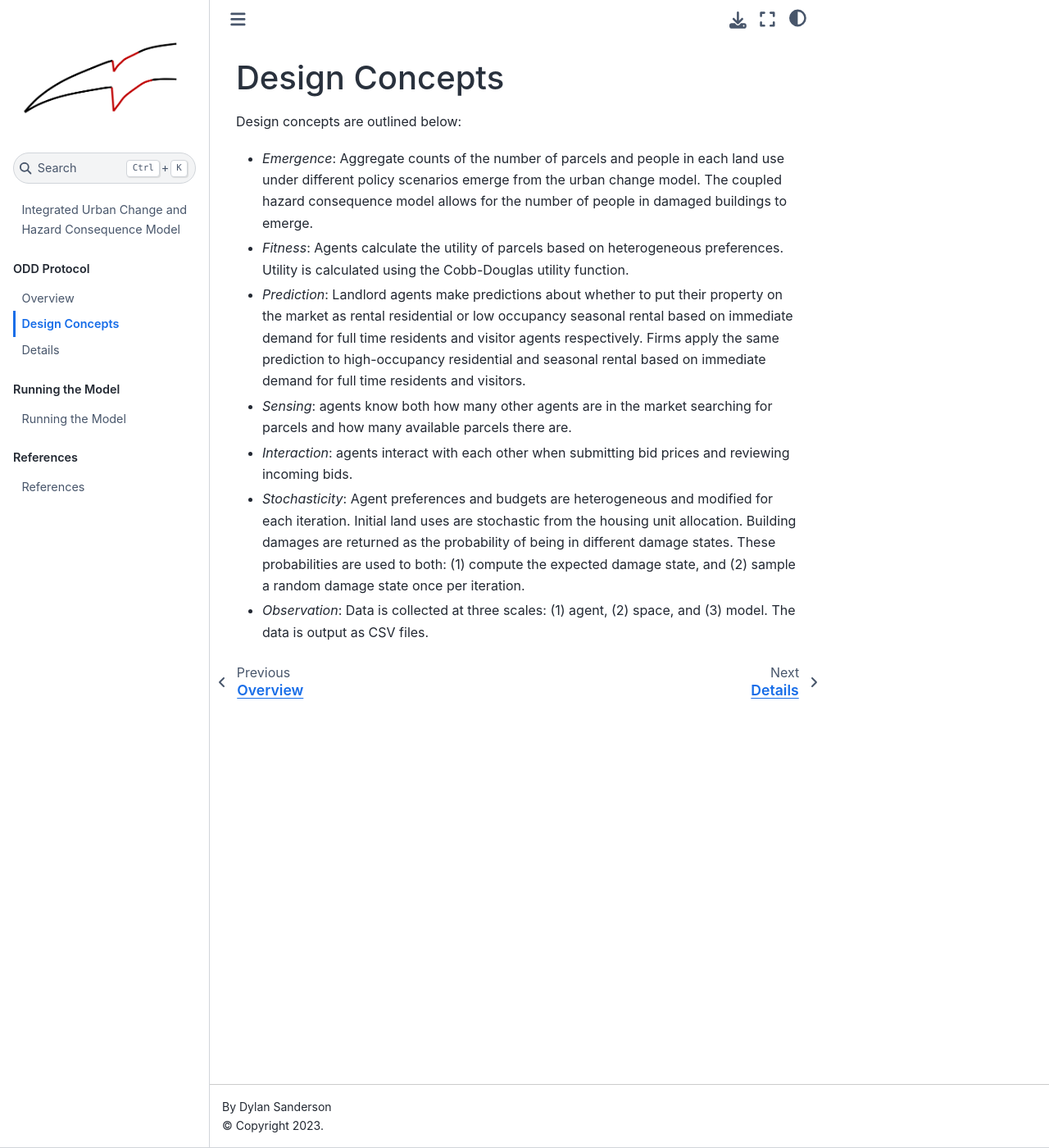
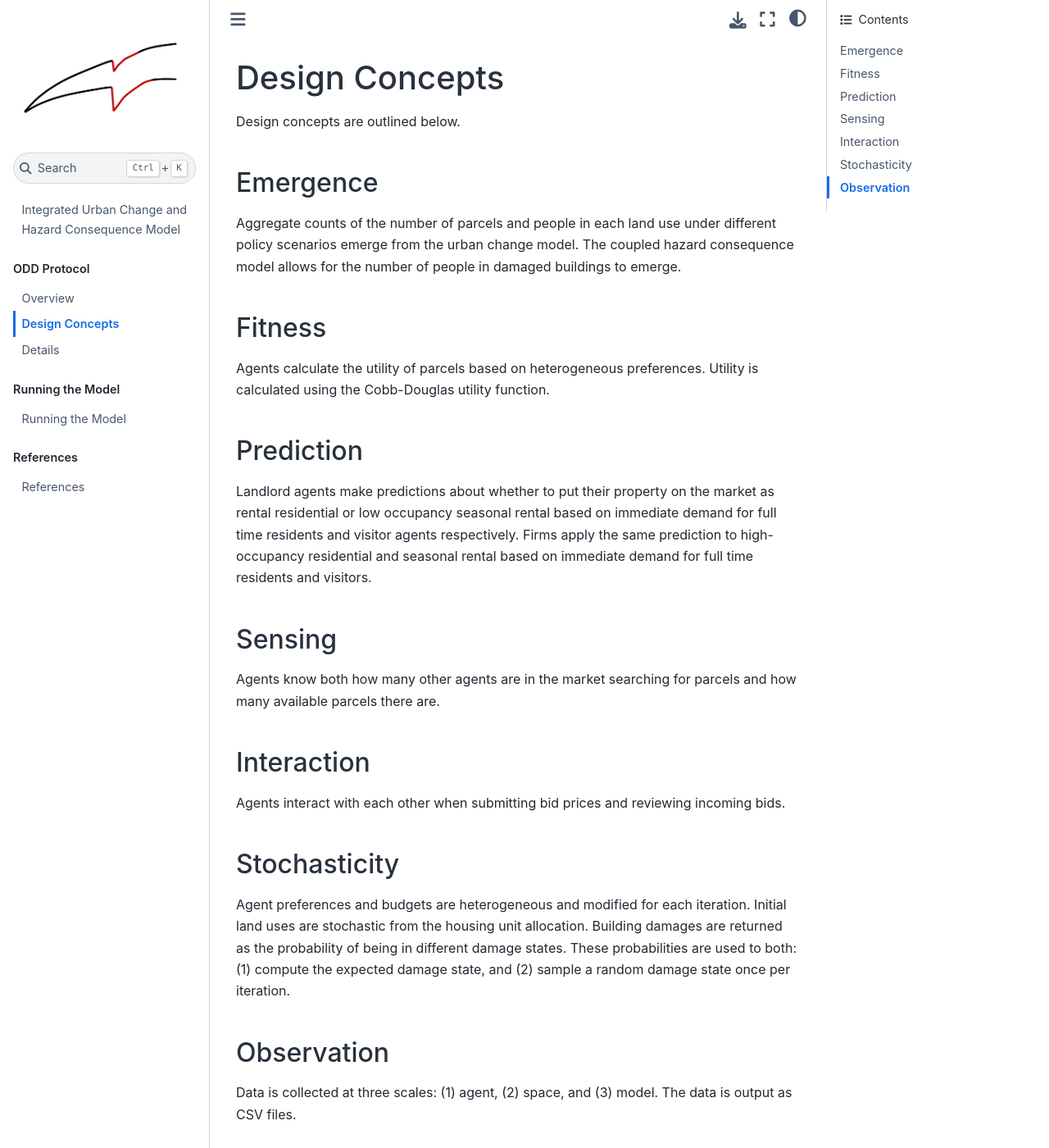
Before and after one commit to 22dylan/LandMarket-HazardConsequence, a Jupyter Book: the page built from book/DesignConcepts.md, in a window 1280 px wide and 1400 px high. Shown: the whole window at 82% size. Built offline with Jupyter Book 1.0.4 settings and Sphinx 7.4.7 and the Sphinx Book theme 1.1.4, drawn with Linux system fonts in a browser that asks for light colours.

```diff
--- a/book/DesignConcepts.md
+++ b/book/DesignConcepts.md
@@ -1,9 +1,23 @@
 # Design Concepts
-Design concepts are outlined below:
-* *Emergence*: Aggregate counts of the number of parcels and people in each land use under different policy scenarios emerge from the urban change model. The coupled hazard consequence model allows for the number of people in damaged buildings to emerge.
-* *Fitness*: Agents calculate the utility of parcels based on heterogeneous preferences. Utility is calculated using the Cobb-Douglas utility function.
-* *Prediction*: Landlord agents make predictions about whether to put their property on the market as rental residential or low occupancy seasonal rental based on immediate demand for full time residents and visitor agents respectively. Firms apply the same prediction to high-occupancy residential and seasonal rental based on immediate demand for full time residents and visitors.
-* *Sensing*: agents know both how many other agents are in the market searching for parcels and how many available parcels there are.
-* *Interaction*: agents interact with each other when submitting bid prices and reviewing incoming bids.
-* *Stochasticity*: Agent preferences and budgets are heterogeneous and modified for each iteration. Initial land uses are stochastic from the housing unit allocation. Building damages are returned as the probability of being in different damage states. These probabilities are used to both: (1) compute the expected damage state, and (2) sample a random damage state once per iteration.
-* *Observation*: Data is collected at three scales: (1) agent, (2) space, and (3) model. The data is output as CSV files.
+Design concepts are outlined below.
+
+## Emergence
+Aggregate counts of the number of parcels and people in each land use under different policy scenarios emerge from the urban change model. The coupled hazard consequence model allows for the number of people in damaged buildings to emerge.
+
+## Fitness
+Agents calculate the utility of parcels based on heterogeneous preferences. Utility is calculated using the Cobb-Douglas utility function.
+
+## Prediction
+Landlord agents make predictions about whether to put their property on the market as rental residential or low occupancy seasonal rental based on immediate demand for full time residents and visitor agents respectively. Firms apply the same prediction to high-occupancy residential and seasonal rental based on immediate demand for full time residents and visitors.
+
+## Sensing
+Agents know both how many other agents are in the market searching for parcels and how many available parcels there are.
+
+## Interaction
+Agents interact with each other when submitting bid prices and reviewing incoming bids.
+
+## Stochasticity
+Agent preferences and budgets are heterogeneous and modified for each iteration. Initial land uses are stochastic from the housing unit allocation. Building damages are returned as the probability of being in different damage states. These probabilities are used to both: (1) compute the expected damage state, and (2) sample a random damage state once per iteration.
+
+## Observation
+Data is collected at three scales: (1) agent, (2) space, and (3) model. The data is output as CSV files.
--- a/book/_config.yml
+++ b/book/_config.yml
@@ -1,7 +1,7 @@
 # Book settings
 # Learn more at https://jupyterbook.org/customize/config.html
 
-title: Integrated Land Market and Hazard Consequence Model
+title: Integrated Urban Change and Hazard Consequence Model
 author: Dylan Sanderson
 logo: images/icon.png
 
```
Also changed, not shown: README.md (+3 -2 lines), 14 other files.
